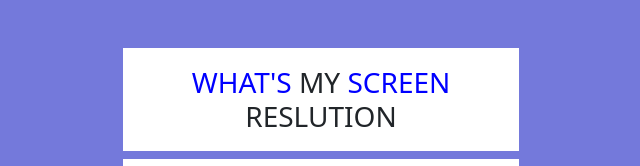
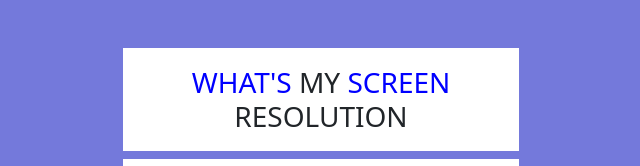
Before and after one commit to sanincp/what-s-my-screen-resolution, a plain HTML site: page index.html in a window 1280 px wide. Shown: the top 166 px of the page, 319-959 px from the left. Drawn offline with nearby package versions, Linux system fonts and the light colour scheme.

Commit message:
Update index.html

```diff
--- a/index.html
+++ b/index.html
@@ -4,7 +4,7 @@
     <meta charset="UTF-8">
     <meta http-equiv="X-UA-Compatible" content="IE=edge">
     <meta name="viewport" content="width=device-width, initial-scale=1.0">
-    <title>what's my screen reslution</title>
+    <title>what's my screen resolutions</title>
     <link href="https://cdn.jsdelivr.net/npm/bootstrap@5.0.2/dist/css/bootstrap.min.css" rel="stylesheet" integrity="sha384-EVSTQN3/azprG1Anm3QDgpJLIm9Nao0Yz1ztcQTwFspd3yD65VohhpuuCOmLASjC" crossorigin="anonymous">
     <script src="https://cdn.jsdelivr.net/npm/bootstrap@5.0.2/dist/js/bootstrap.bundle.min.js" integrity="sha384-MrcW6ZMFYlzcLA8Nl+NtUVF0sA7MsXsP1UyJoMp4YLEuNSfAP+JcXn/tWtIaxVXM" crossorigin="anonymous"></script>
     <link rel="stylesheet" href="https://cdn.jsdelivr.net/npm/bootstrap-icons@1.6.1/font/bootstrap-icons.css">
@@ -12,7 +12,7 @@
 </head>
 <body onload="hello()">
     <div class="text-uppercase" id="Home">
-            <h3 class="title-text mx-auto bg-white text-center py-2 mt-5 text-uppercase reslution-div"><span class="span-1">what's</span> my <span class="span-1">screen</span> reslution</h3>
+            <h3 class="title-text mx-auto bg-white text-center py-2 mt-5 text-uppercase reslution-div"><span class="span-1">what's</span> my <span class="span-1">screen</span> resolution</h3>
             <div class="reslution-div mx-auto" onclick="copybtn()" data-bs-toggle="tooltip" data-bs-placement="bottom" title="copy to clipboard">
                 <h3 class="text-uppercase text-center pt-3">you are using</h3>
                 <h1 class=" text-center reslution pb-3"><span id="width"></span> x <span id="height"></span></h1>
```
